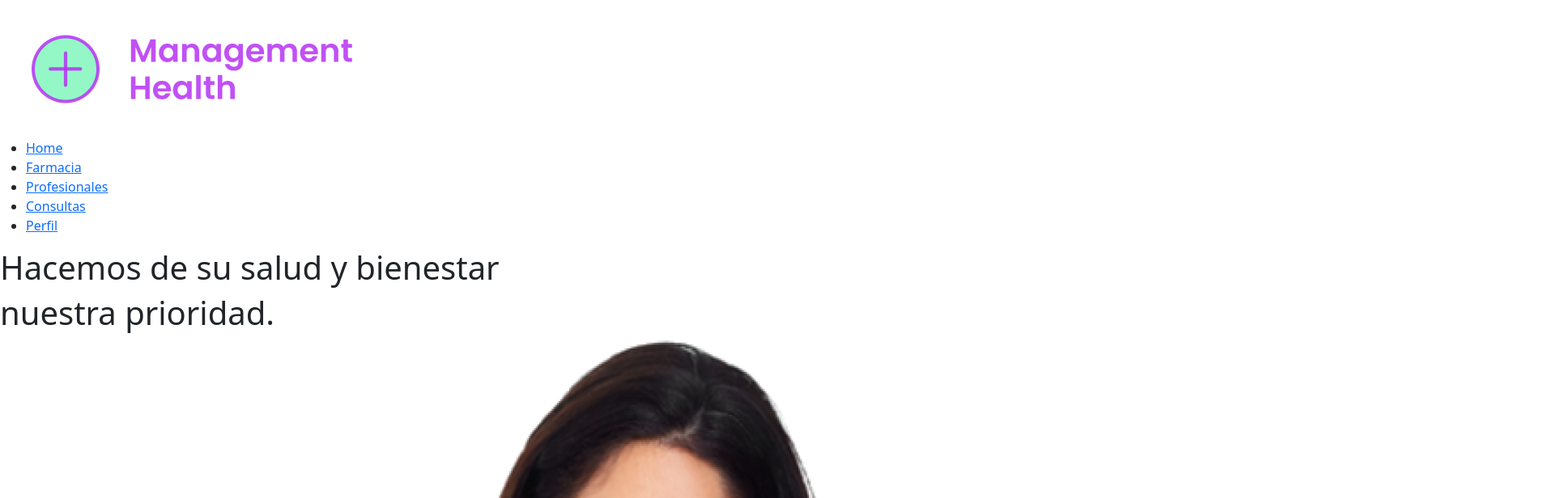
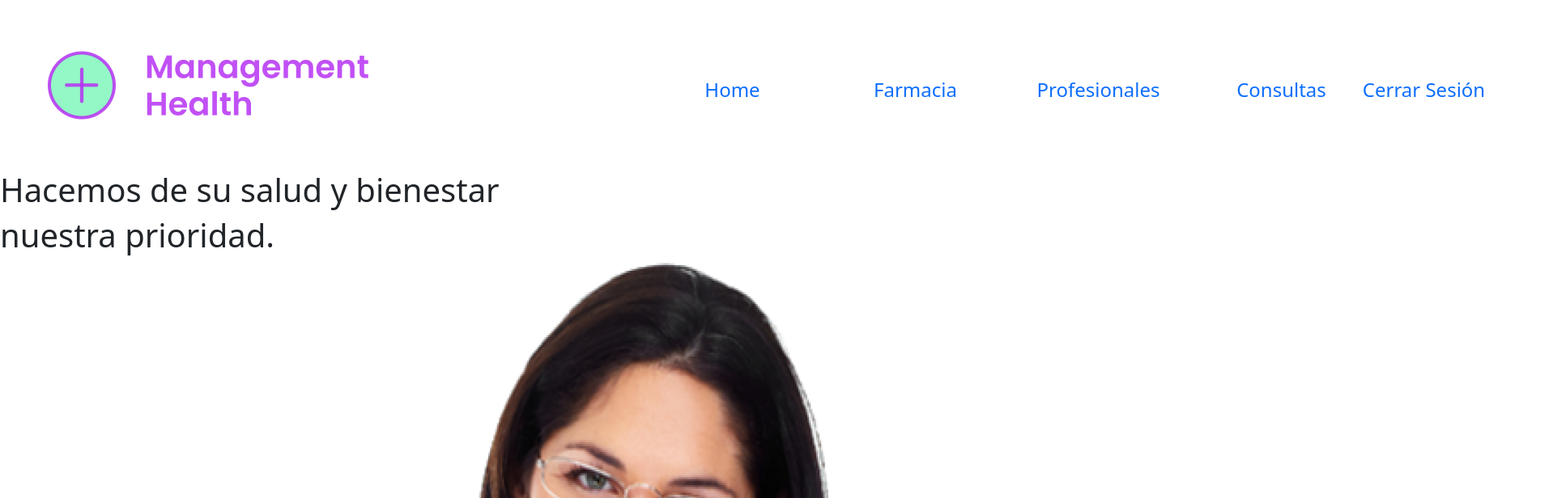
Before and after one commit to No-Country/c5-g01-m-mern-Frontend-, a React (Create React App) app: page /login in a window 1280 px wide. Shown: the top 616 px of the page at 81% size, 1918 px wide, since content can reach past the window. Built offline with nearby package versions, Linux system fonts and the light colour scheme.

Commit message:
creating styles

```diff
--- a/src/App.js
+++ b/src/App.js
@@ -5,7 +5,6 @@ import Consultas from "./components/Consultas";
 import ConsultasId from "./components/ConsultasId";
 import ConsultaText from "./components/ConsultaText";
 import CreditCardForm from "./components/CreditCardForms";
-import Navbar from "./components/Navbar";
 import Register from "./components/Register";
 import PrivateRoute from "./components/router/PrivateRoute";
 import PublicRoute from "./components/router/PublicRoute";
@@ -24,6 +23,7 @@ import {
   PAGO,
 } from "./config/routes/paths";
 import { AuthContextProvider } from "./context/authContext";
+import NavBar from "./layouts/NavBar";
 import Farmacia from "./views/Farmacia";
 import Home from "./views/Home";
 import Login from "./views/Login";
@@ -31,7 +31,6 @@ import Logout from "./views/Logout";
 import NotFoundPage from "./views/NotFoundPage";
 import Profesionales from "./views/Profesionales";
 import Profile from "./views/Profile";
-import Signup from "./views/Signup";
 
 export const UserContext = createContext();
 
@@ -40,7 +39,7 @@ function App() {
   return (
     <AuthContextProvider value={{ user, setUser }}>
       <BrowserRouter>
-        <Navbar />
+        <NavBar />
 
          <Routes>
           <Route element={<PublicRoute />}>
--- a/src/components/Consultas.js
+++ b/src/components/Consultas.js
@@ -33,7 +33,7 @@ const Consultas =() => {
     <>
 
 
-<h1 style={{marginLeft:'20px',marginTop:'20px'}}>Pedi una consulta con alguno de los profesionales</h1>
+<h1 style={{position:'relative',width:'90%',left:'8%',marginTop:'20px'}}>Pedi una consulta con alguno de los profesionales</h1>
 
 <div style={{'display':'flex',marginTop:'20PX',justifyContent:'center',flexWrap:'wrap'}}>
 
--- a/src/components/dropdowns/DropDownEspecialidad.js
+++ b/src/components/dropdowns/DropDownEspecialidad.js
@@ -21,14 +21,14 @@ const DropDownEspecialidad = (props) => {
   return (
     <div className="center">
       <Dropdown isOpen={dropdownOpen} toggle={toggle}>
-        <DropdownToggle color="primary" caret>{stateEspecialidad}</DropdownToggle>
+        <DropdownToggle style={{width:'200px',color:'black',backgroundColor:'White'}}  caret>{stateEspecialidad}</DropdownToggle>
         <DropdownMenu>
           <DropdownItem header>Seleccione</DropdownItem>
 
           {items.map((val, id) => {
             return (
               <div key={id}>
-                <DropdownItem  divider></DropdownItem>
+                <DropdownItem style={{width:'200px',color:'black',backgroundColor:'White'}}  divider></DropdownItem>
                 <DropdownItem onClick={() => setStateEspecialidad(val)}>{val}</DropdownItem>
               </div>
             );
--- a/src/components/dropdowns/DropDownProfesion.js
+++ b/src/components/dropdowns/DropDownProfesion.js
@@ -18,14 +18,14 @@ const DropDownProfesion = (props) => {
   return (
     <div className="left">
       <Dropdown isOpen={dropdownOpen} toggle={toggle}>
-        <DropdownToggle color="primary" caret>{stateProfesion}</DropdownToggle>
+        <DropdownToggle  style={{width:'200px',backgroundColor:'white',color:'black'}}  caret>{stateProfesion}</DropdownToggle>
         <DropdownMenu>
           <DropdownItem header>Seleccione</DropdownItem>
 
           {items.map((val, id) => {
             return (
-              <div key={id}>
-                <DropdownItem divider></DropdownItem>
+              <div  key={id}>
+                <DropdownItem  style={{width:'200px'}} divider></DropdownItem>
                 <DropdownItem onClick={() => setStateProfesion(val)}>{val}</DropdownItem>
               </div>
             );
--- a/src/components/dropdowns/DropDownZona.js
+++ b/src/components/dropdowns/DropDownZona.js
@@ -16,7 +16,7 @@ const DropDownZona = (props) => {
   return (
     <div className="center">
       <Dropdown isOpen={dropdownOpen} toggle={toggle}>
-        <DropdownToggle color="primary" caret>
+        <DropdownToggle style={{width:'200px',color:'black',backgroundColor:'White'}}  caret>
           {stateZona}
         </DropdownToggle>
         <DropdownMenu>
@@ -25,7 +25,7 @@ const DropDownZona = (props) => {
           {items.map((val, id) => {
             return (
               <div key={id}>
-                <DropdownItem divider></DropdownItem>
+                <DropdownItem style={{width:'200px'}} divider></DropdownItem>
                 <DropdownItem onClick={() => setZona(val)}>{val}</DropdownItem>
               </div>
             );
--- a/src/layouts/NavBar.jsx
+++ b/src/layouts/NavBar.jsx
@@ -1,32 +1,26 @@
-import { useState } from "react"
-import image from "../assets/images/Logo.jpg"
-import "../assets/app.css"
-import { Link, Routes, Route } from 'react-router-dom'
-import Home from "../components/Home";
-import Farmacia from "../components/Farmacia";
-import Profesionales from "../components/Profesionales";
-import Consultas from "../components/Consultas";
-
-
-
+import { useState } from "react";
+import { NavLink } from "react-router-dom";
+import "../assets/app.css";
+import img from "../assets/mh-logo.png";
 export default function NavBar() {
-    const [isNavExpanded, setIsNavExpanded] = useState(false)
+  const [isNavExpanded, setIsNavExpanded] = useState(false);
   return (
-
     <nav className="navigation">
       <a className="navbar-box" href="/">
-            <div className="navdebar-brand-icon">
-                <img className="logo" src={image} alt="Logo Management Health" />
+        <div>
+          <NavLink className="logo" to="/profile/home">
+            <img src={img} alt="management-health-logo"></img>
+          </NavLink>
         </div>
       </a>
-
       <div className="menu">
-            <button className="hamburger"
+        <button
+          className="hamburger"
           onClick={() => {
             setIsNavExpanded(!isNavExpanded);
-            }}>
+          }}
+        >
           {/* icon from heroicons.com */}
-
           <svg
             xmlns="http://www.w3.org/2000/svg"
             className="h-5 w-5"
@@ -43,27 +37,41 @@ export default function NavBar() {
         <div
           className={
             isNavExpanded ? "navigation-menu expanded" : "navigation-menu"
-              }>
+          }
+        >
           <ul>
             <li>
-                  <div className="Nav_DivLink"><Link className="Nav_Link" to="/">Home</Link></div>
+              <div className="Nav_DivLink">
+                <NavLink className="Nav_Link" to="/profile/home">
+                  Home
+                </NavLink>
+              </div>
             </li>
             <li>
-                 <div className="Nav_DivLink"><Link className="Nav_Link" to="/farmacia">Farmacia</Link></div>
+              <div className="Nav_DivLink">
+                <NavLink className="Nav_Link" to="/profile/farmacia">
+                  Farmacia
+                </NavLink>
+              </div>
             </li>
             <li>
-                  <div className="Nav_DivLink"><Link className="Nav_Link" to="/profesionales">Profesionales</Link> </div>
+              <div className="Nav_DivLink">
+                <NavLink className="Nav_Link" to="/profile/profesionales">
+                  Profesionales
+                </NavLink>{" "}
+              </div>
             </li>
             <li>
-                  <div className="Nav_DivLink"><Link className="Nav_Link" to="/consultas">Consultas</Link></div>
+              <div className="Nav_DivLink">
+                <NavLink className="Nav_Link" to="/profile/consultas">
+                  Consultas
+                </NavLink>
+              </div>
+            </li>
+            <li>
+              <NavLink to="/profile/logout">Cerrar Sesión</NavLink>
             </li>
           </ul>
-              <Routes>
-                <Route path="Farmacia" element={<Farmacia /> } />
-                  <Route index element= { <Home/> } />
-                  <Route path="Profesionales" element= { <Profesionales/> } />
-                  <Route path="Consultas" element= { <Consultas/> } />
-              </Routes>
         </div>
       </div>
     </nav>
--- /dev/null
+++ b/src/layouts/Navbar.css
@@ -0,0 +1,47 @@
+.ul {
+    display: inline-flex;
+    margin: 25px;
+    z-index: +400;
+  }
+  li {
+    display: flex;
+    margin-top: 20px;
+    z-index: +400;
+  }
+  .Nav_Link{
+    text-decoration: none;
+    color: black;
+    font-size: 20px;
+    font-weight: 500;
+    z-index: +400;
+  }
+  .Nav_DivLink{
+    margin-left: 50px;
+    text-align: center;
+    width: 9rem;
+    border-radius: 8%;
+  }
+  /* navbar style */
+  .ul .Nav_DivLink {
+    position: relative;
+  }
+  .Nav_DivLink::before {
+    z-index: -300;
+    content: "";
+    position: absolute;
+    width: 100%;
+    height: 30px;
+    border-radius: 20px;
+    background-color: #00ee7781;
+    top: 0;
+    bottom: 0;
+    left: 0;
+    transform-origin: right;
+    transform: scaleX(0);
+    transition: transform 0.4s ease-in-out;
+  }
+  .Nav_DivLink:hover::before {
+    z-index: -300;
+    transform-origin: left;
+    transform: scaleX(1);
+  }
--- a/src/views/Farmacia.js
+++ b/src/views/Farmacia.js
@@ -23,7 +23,7 @@ const Farmacia = () => {
     <div>
 
 
-    <div style={{display:'flex',width:'95%',position:'relative',left:'2%',justifyContent:'space-between'}}><h1>Farmacia</h1> <Link to='pago' style={{border:'none',background:'none'}}><p style={{fontSize:'30PX'}}><AiOutlineShoppingCart/></p></Link> </div>
+    <div style={{display:'flex',width:'95%',position:'relative',left:'2%',justifyContent:'end'}}><Link to='pago' style={{border:'none',background:'none'}}><p style={{fontSize:'30PX'}}><AiOutlineShoppingCart/></p></Link> </div>
 
 
 
--- a/src/views/Home.js
+++ b/src/views/Home.js
@@ -7,11 +7,15 @@ const Home = () => {
       <div>
 
       </div>
+
       <div>
+
         <img src={img} alt=""></img>
       </div>
       <div>
         <img src={logo} alt=""></img>
+
+
       </div>
     </div>
   );
```
Also changed, not shown: src/views/Profesionales.js (+9 -8 lines). Lines whose indentation alone changed are shown as unchanged.
